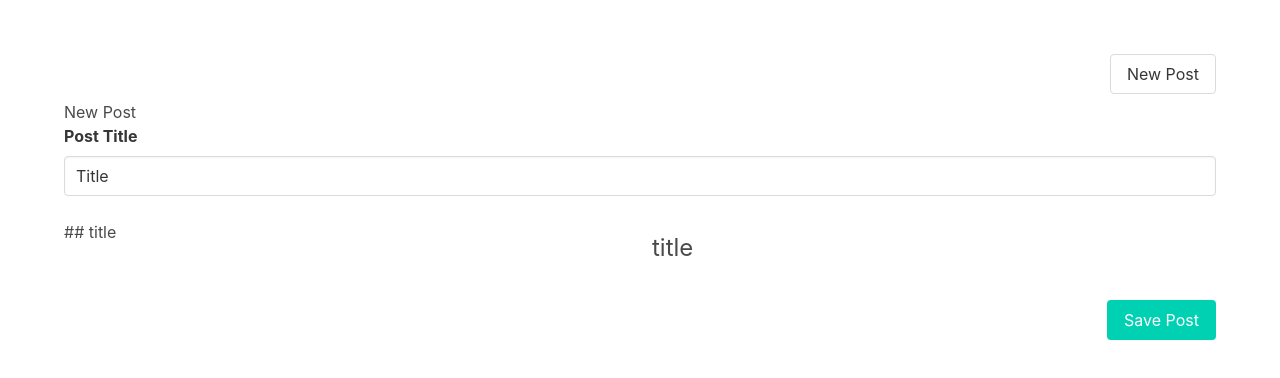
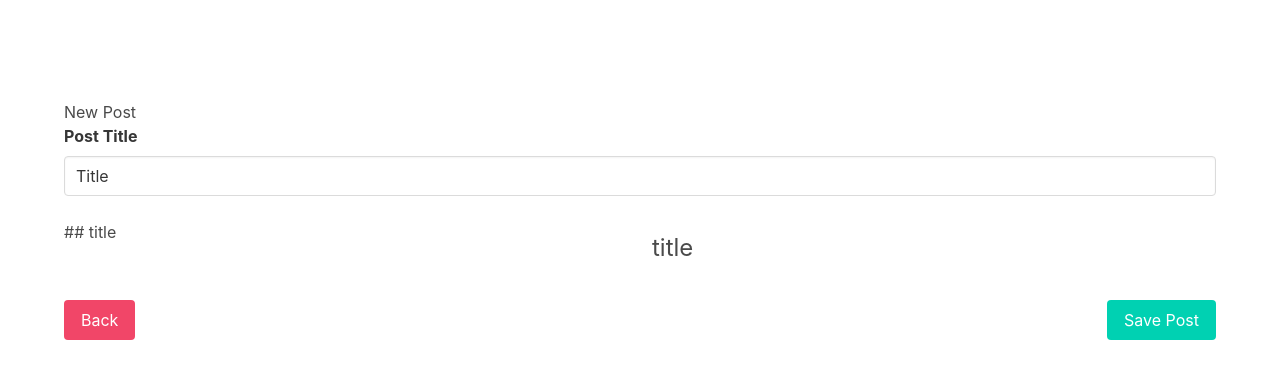
Before and after one commit to tomimandalap/vue3-typescript, a Vue app: page /posts/new in a window 1280 px wide. Shown: the top 378 px of the page. Built offline with nearby package versions, Linux system fonts and the light colour scheme.

Commit message:
feat: handel button navigation and back page

```diff
--- a/src/components/Navbar.vue
+++ b/src/components/Navbar.vue
@@ -1,10 +1,11 @@
 <script setup lang="ts">
-import { RouterLink } from "vue-router";
+import { RouterLink, useRoute } from "vue-router";
+const route = useRoute();
 </script>
 <template>
   <div class="navbar">
     <div class="navbar-end">
-      <div class="buttons">
+      <div v-show="route.fullPath !== '/posts/new'" class="buttons">
         <RouterLink to="/posts/new" class="button">New Post</RouterLink>
       </div>
     </div>
--- a/src/components/PostWriter.vue
+++ b/src/components/PostWriter.vue
@@ -100,6 +100,9 @@ onMounted(() => {
 
   <div class="columns">
     <div class="column">
+      <button class="button is-danger is-pulled-left" @click="router.go(-1)">
+        Back
+      </button>
       <button class="button is-primary is-pulled-right" @click="handleSave">
         Save Post
       </button>
```
